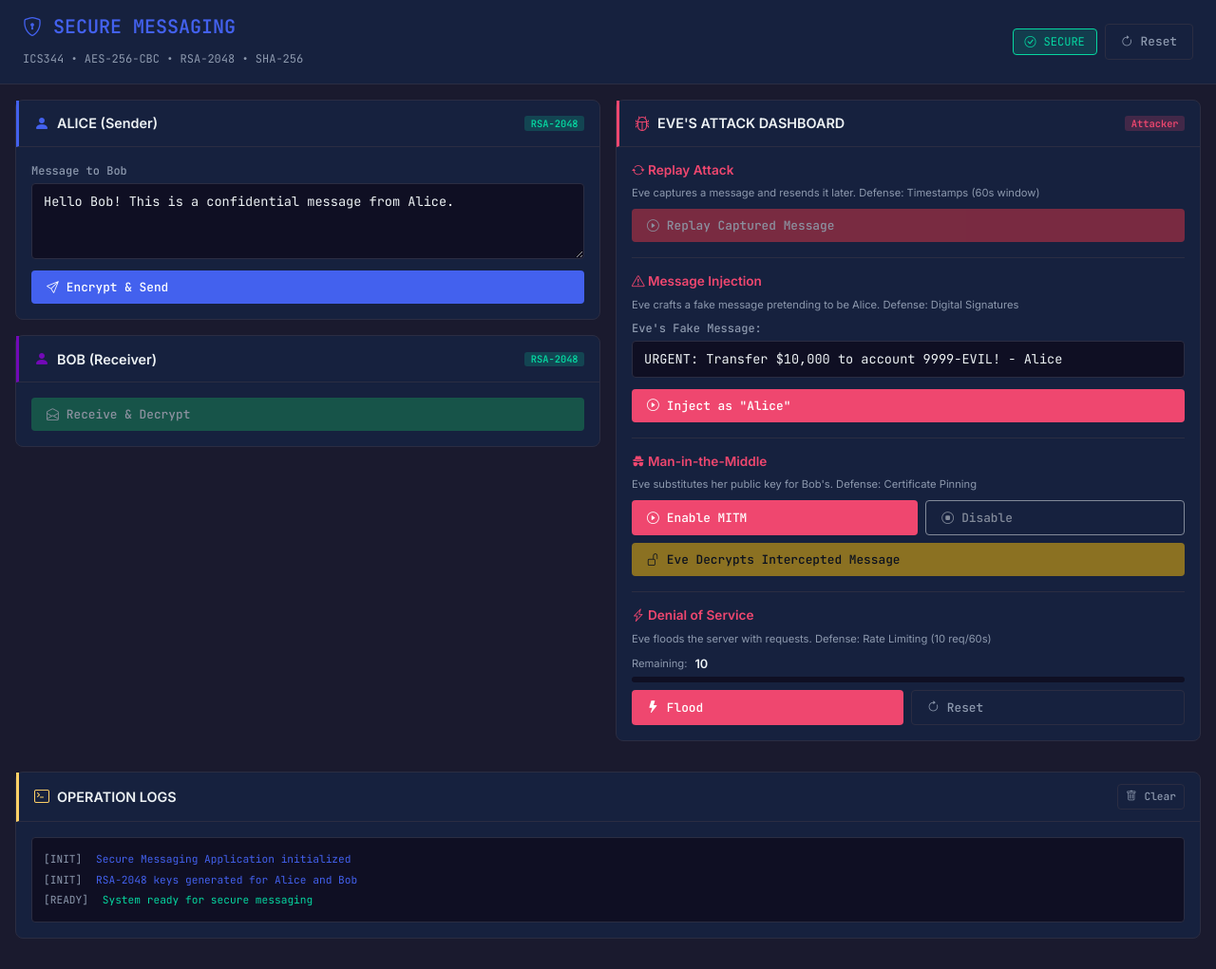
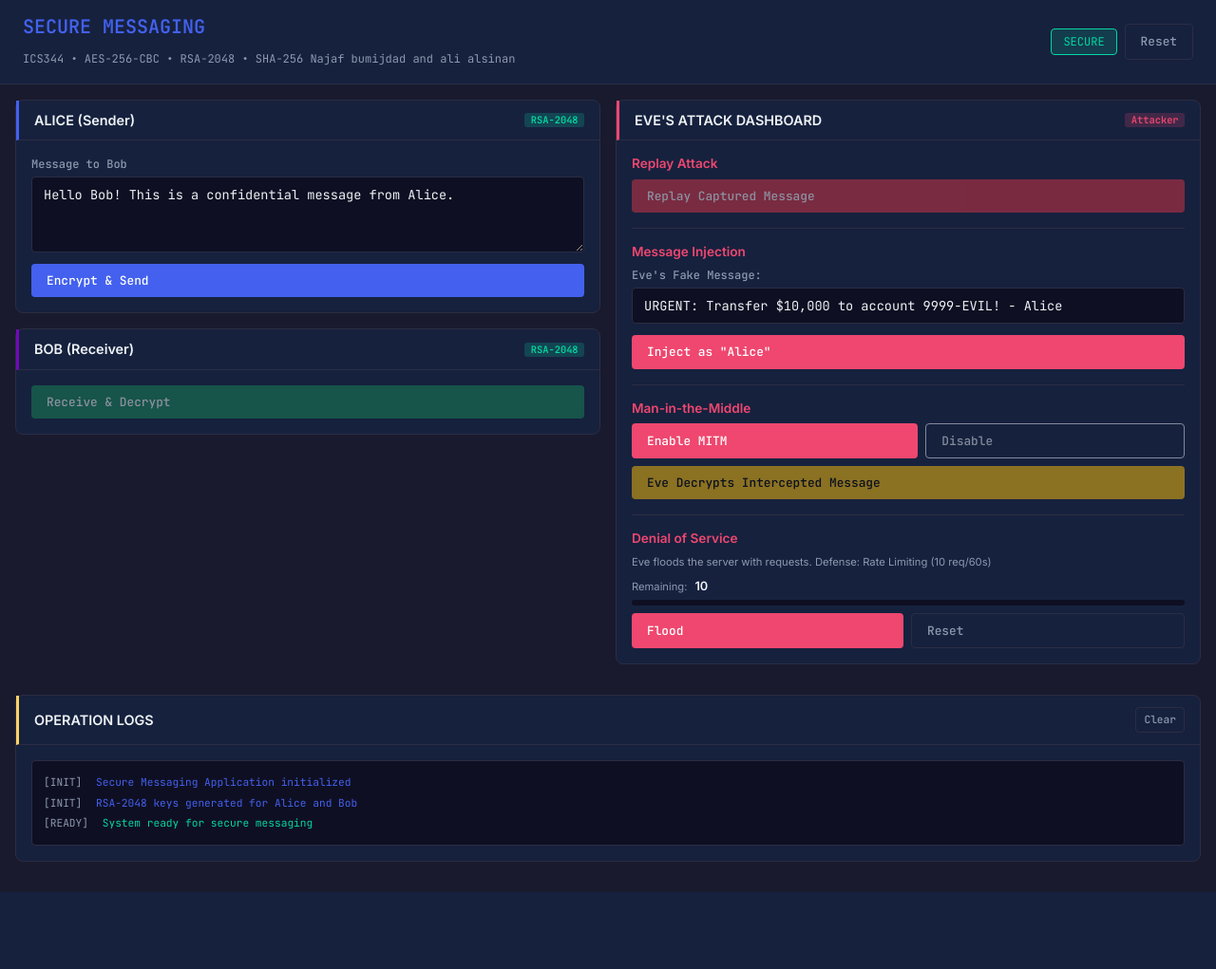
Before and after one commit to NJO132/Cryptography-in-Action-344-, a Flask app: page / in a window 1280 px wide. Shown: the whole page at 95% size. After the commit the page ends 940 px from the top, so only its background shows below. Run offline with Flask 3, Linux system fonts and the light colour scheme.

Commit message:
tiny changes

```diff
--- a/templates/index.html
+++ b/templates/index.html
@@ -1,12 +1,15 @@
 <!DOCTYPE html>
 <html lang="en">
+
 <head>
     <meta charset="UTF-8">
     <meta name="viewport" content="width=device-width, initial-scale=1.0">
     <title>Secure Messaging - ICS344 Cryptography Project</title>
 
     <!-- Google Fonts -->
-    <link href="https://fonts.googleapis.com/css2?family=JetBrains+Mono:wght@400;500;600&family=Inter:wght@400;500;600&display=swap" rel="stylesheet">
+    <link
+        href="https://fonts.googleapis.com/css2?family=JetBrains+Mono:wght@400;500;600&family=Inter:wght@400;500;600&display=swap"
+        rel="stylesheet">
 
     <!-- Bootstrap 5 -->
     <link href="https://cdn.jsdelivr.net/npm/bootstrap@5.3.2/dist/css/bootstrap.min.css" rel="stylesheet">
@@ -250,10 +253,21 @@
             padding: 0.15rem 0;
         }
 
-        .log-entry.success { color: var(--accent-green); }
-        .log-entry.error { color: var(--accent-red); }
-        .log-entry.warning { color: var(--accent-yellow); }
-        .log-entry.info { color: var(--accent-blue); }
+        .log-entry.success {
+            color: var(--accent-green);
+        }
+
+        .log-entry.error {
+            color: var(--accent-red);
+        }
+
+        .log-entry.warning {
+            color: var(--accent-yellow);
+        }
+
+        .log-entry.info {
+            color: var(--accent-blue);
+        }
 
         .log-entry .timestamp {
             color: var(--text-secondary);
@@ -413,7 +427,9 @@
         }
 
         @keyframes spin {
-            to { transform: rotate(360deg); }
+            to {
+                transform: rotate(360deg);
+            }
         }
 
         /* Scrollbar */
@@ -431,26 +447,28 @@
         }
 
         /* Column containers */
-        .left-column, .right-column {
+        .left-column,
+        .right-column {
             display: flex;
             flex-direction: column;
         }
     </style>
 </head>
+
 <body>
     <!-- Header -->
     <header class="header">
         <div class="d-flex justify-content-between align-items-center">
             <div>
-                <h1><i class="bi bi-shield-lock"></i> SECURE MESSAGING</h1>
-                <span class="subtitle">ICS344 • AES-256-CBC • RSA-2048 • SHA-256</span>
+                <h1> SECURE MESSAGING</h1>
+                <span class="subtitle">ICS344 • AES-256-CBC • RSA-2048 • SHA-256 Najaf bumijdad and ali alsinan</span>
             </div>
             <div class="d-flex align-items-center gap-2">
                 <span id="mitm-status" class="status-indicator status-secure">
-                    <i class="bi bi-check-circle"></i> SECURE
+                    SECURE
                 </span>
                 <button class="btn btn-outline" onclick="resetAll()">
-                    <i class="bi bi-arrow-clockwise"></i> Reset
+                    Reset
                 </button>
             </div>
         </div>
@@ -465,7 +483,7 @@
             <!-- ALICE (Sender) -->
             <div class="card-panel">
                 <div class="card-header alice">
-                    <i class="bi bi-person-fill" style="color: var(--accent-blue)"></i>
+
                     <h3>ALICE (Sender)</h3>
                     <span class="badge badge-success ms-auto">RSA-2048</span>
                 </div>
@@ -476,11 +494,12 @@
 
                     <div class="form-group">
                         <label class="form-label">Message to Bob</label>
-                        <textarea id="message-input" class="form-control" placeholder="Enter your secret message...">Hello Bob! This is a confidential message from Alice.</textarea>
+                        <textarea id="message-input" class="form-control"
+                            placeholder="Enter your secret message...">Hello Bob! This is a confidential message from Alice.</textarea>
                     </div>
 
                     <button id="send-btn" class="btn btn-primary w-100" onclick="sendMessage()">
-                        <i class="bi bi-send"></i> Encrypt & Send
+                        Encrypt & Send
                     </button>
 
                     <div id="payload-display" class="payload-display" style="display: none;">
@@ -513,13 +532,13 @@
             <!-- BOB (Receiver) -->
             <div class="card-panel">
                 <div class="card-header bob">
-                    <i class="bi bi-person-fill" style="color: var(--accent-purple)"></i>
+
                     <h3>BOB (Receiver)</h3>
                     <span class="badge badge-success ms-auto">RSA-2048</span>
                 </div>
                 <div class="card-body">
                     <button id="receive-btn" class="btn btn-success w-100" onclick="receiveMessage()" disabled>
-                        <i class="bi bi-envelope-open"></i> Receive & Decrypt
+                        Receive & Decrypt
                     </button>
 
                     <div id="receive-result" style="display: none;">
@@ -537,7 +556,7 @@
         <div class="right-column">
             <div class="card-panel">
                 <div class="card-header attack">
-                    <i class="bi bi-bug" style="color: var(--accent-red)"></i>
+
                     <h3>EVE'S ATTACK DASHBOARD</h3>
                     <span class="badge badge-danger ms-auto">Attacker</span>
                 </div>
@@ -545,50 +564,51 @@
 
                     <!-- Replay Attack -->
                     <div class="attack-section">
-                        <h4><i class="bi bi-arrow-repeat"></i> Replay Attack</h4>
-                        <p>Eve captures a message and resends it later. Defense: Timestamps (60s window)</p>
+                        <h4> Replay Attack</h4>
+
                         <button class="btn btn-danger w-100" onclick="simulateReplayAttack()" id="replay-btn" disabled>
-                            <i class="bi bi-play-circle"></i> Replay Captured Message
+                            Replay Captured Message
                         </button>
                         <div id="replay-result" class="result-box" style="display: none;"></div>
                     </div>
 
                     <!-- Message Injection -->
                     <div class="attack-section">
-                        <h4><i class="bi bi-exclamation-triangle"></i> Message Injection</h4>
-                        <p>Eve crafts a fake message pretending to be Alice. Defense: Digital Signatures</p>
+                        <h4> Message Injection</h4>
+
                         <div class="form-group">
                             <label class="form-label">Eve's Fake Message:</label>
                             <input type="text" id="injection-message" class="form-control"
-                                   value="URGENT: Transfer $10,000 to account 9999-EVIL! - Alice">
+                                value="URGENT: Transfer $10,000 to account 9999-EVIL! - Alice">
                         </div>
                         <button class="btn btn-danger w-100" onclick="simulateInjectionAttack()">
-                            <i class="bi bi-play-circle"></i> Inject as "Alice"
+                            Inject as "Alice"
                         </button>
                         <div id="injection-result" class="result-box" style="display: none;"></div>
                     </div>
 
                     <!-- MITM Attack -->
                     <div class="attack-section">
-                        <h4><i class="bi bi-incognito"></i> Man-in-the-Middle</h4>
-                        <p>Eve substitutes her public key for Bob's. Defense: Certificate Pinning</p>
+                        <h4> Man-in-the-Middle</h4>
+
                         <div class="d-flex gap-2 mb-2">
                             <button class="btn btn-danger flex-grow-1" onclick="enableMITM()" id="mitm-enable-btn">
-                                <i class="bi bi-play-circle"></i> Enable MITM
+                                Enable MITM
                             </button>
-                            <button class="btn btn-outline flex-grow-1" onclick="disableMITM()" id="mitm-disable-btn" disabled>
-                                <i class="bi bi-stop-circle"></i> Disable
+                            <button class="btn btn-outline flex-grow-1" onclick="disableMITM()" id="mitm-disable-btn"
+                                disabled>
+                                Disable
                             </button>
                         </div>
                         <button class="btn btn-warning w-100" onclick="mitmDecrypt()" id="mitm-decrypt-btn" disabled>
-                            <i class="bi bi-unlock"></i> Eve Decrypts Intercepted Message
+                            Eve Decrypts Intercepted Message
                         </button>
                         <div id="mitm-result" class="result-box" style="display: none;"></div>
                     </div>
 
                     <!-- DoS Attack -->
                     <div class="attack-section">
-                        <h4><i class="bi bi-lightning-charge"></i> Denial of Service</h4>
+                        <h4> Denial of Service</h4>
                         <p>Eve floods the server with requests. Defense: Rate Limiting (10 req/60s)</p>
                         <div class="d-flex align-items-center gap-2 mb-1">
                             <span style="font-size: 0.7rem; color: var(--text-secondary);">Remaining:</span>
@@ -599,10 +619,10 @@
                         </div>
                         <div class="d-flex gap-2 mt-2">
                             <button class="btn btn-danger flex-grow-1" onclick="simulateDoSAttack()">
-                                <i class="bi bi-lightning-fill"></i> Flood
+                                Flood
                             </button>
                             <button class="btn btn-outline flex-grow-1" onclick="resetRateLimit()">
-                                <i class="bi bi-arrow-clockwise"></i> Reset
+                                Reset
                             </button>
                         </div>
                         <div id="dos-result" class="result-box" style="display: none;"></div>
@@ -615,10 +635,11 @@
         <!-- BOTTOM: Logs -->
         <div class="card-panel full-width">
             <div class="card-header logs">
-                <i class="bi bi-terminal" style="color: var(--accent-yellow)"></i>
+
                 <h3>OPERATION LOGS</h3>
-                <button class="btn btn-outline ms-auto" onclick="clearLogs()" style="padding: 0.25rem 0.5rem; font-size: 0.7rem;">
-                    <i class="bi bi-trash"></i> Clear
+                <button class="btn btn-outline ms-auto" onclick="clearLogs()"
+                    style="padding: 0.25rem 0.5rem; font-size: 0.7rem;">
+                    Clear
                 </button>
             </div>
             <div class="card-body">
@@ -716,7 +737,7 @@
 
                     const resultDiv = document.getElementById('send-result');
                     resultDiv.className = 'result-box success';
-                    resultDiv.innerHTML = `<i class="bi bi-check-circle"></i> Encrypted & sent!`;
+                    resultDiv.innerHTML = ` Encrypted & sent!`;
                     resultDiv.style.display = 'block';
 
                     addLogs(data.logs);
@@ -730,12 +751,12 @@
             } catch (error) {
                 addLog(`Error: ${error.message}`, 'error');
                 document.getElementById('send-result').className = 'result-box error';
-                document.getElementById('send-result').innerHTML = `<i class="bi bi-x-circle"></i> ${error.message}`;
+                document.getElementById('send-result').innerHTML = ` ${error.message}`;
                 document.getElementById('send-result').style.display = 'block';
             }
 
             btn.disabled = false;
-            btn.innerHTML = '<i class="bi bi-send"></i> Encrypt & Send';
+            btn.innerHTML = ' Encrypt & Send';
         }
 
         // Receive Message (Bob)
@@ -768,14 +789,14 @@
                 } else {
                     document.getElementById('receive-result').style.display = 'none';
                     document.getElementById('receive-error').style.display = 'block';
-                    document.getElementById('receive-error').innerHTML = `<i class="bi bi-x-circle"></i> ${data.error}`;
+                    document.getElementById('receive-error').innerHTML = ` ${data.error}`;
                 }
             } catch (error) {
                 addLog(`Error: ${error.message}`, 'error');
             }
 
             btn.disabled = false;
-            btn.innerHTML = '<i class="bi bi-envelope-open"></i> Receive & Decrypt';
+            btn.innerHTML = ' Receive & Decrypt';
         }
 
         // Replay Attack
@@ -800,11 +821,11 @@
 
                 if (data.defense_worked) {
                     resultDiv.className = 'result-box success';
-                    resultDiv.innerHTML = `<i class="bi bi-shield-check"></i> BLOCKED! Timestamp expired (${data.time_difference.toFixed(1)}s old)`;
+                    resultDiv.innerHTML = ` BLOCKED! Timestamp expired (${data.time_difference.toFixed(1)}s old)`;
                     addLog('Replay attack BLOCKED!', 'success');
                 } else {
                     resultDiv.className = 'result-box error';
-                    resultDiv.innerHTML = `<i class="bi bi-x-circle"></i> Attack succeeded!`;
+                    resultDiv.innerHTML = ` Attack succeeded!`;
                 }
             } catch (error) {
                 resultDiv.className = 'result-box error';
@@ -840,11 +861,11 @@
 
                 if (data.defense_worked) {
                     resultDiv.className = 'result-box success';
-                    resultDiv.innerHTML = `<i class="bi bi-shield-check"></i> BLOCKED! Invalid signature (Eve doesn't have Alice's private key)`;
+                    resultDiv.innerHTML = ` BLOCKED! Invalid signature (Eve doesn't have Alice's private key)`;
                     addLog('Injection attack BLOCKED!', 'success');
                 } else {
                     resultDiv.className = 'result-box error';
-                    resultDiv.innerHTML = `<i class="bi bi-x-circle"></i> Attack succeeded!`;
+                    resultDiv.innerHTML = ` Attack succeeded!`;
                 }
             } catch (error) {
                 resultDiv.className = 'result-box error';
@@ -867,7 +888,7 @@
                 if (data.success) {
                     mitmActive = true;
                     document.getElementById('mitm-status').className = 'status-indicator status-attack';
-                    document.getElementById('mitm-status').innerHTML = '<i class="bi bi-exclamation-triangle"></i> MITM ACTIVE';
+                    document.getElementById('mitm-status').innerHTML = ' MITM ACTIVE';
                     document.getElementById('mitm-warning-sender').style.display = 'block';
                     document.getElementById('mitm-enable-btn').disabled = true;
                     document.getElementById('mitm-disable-btn').disabled = false;
@@ -875,7 +896,7 @@
                     const resultDiv = document.getElementById('mitm-result');
                     resultDiv.style.display = 'block';
                     resultDiv.className = 'result-box warning';
-                    resultDiv.innerHTML = `<i class="bi bi-incognito"></i> Eve's key substituted for Bob's! Send a message now.`;
+                    resultDiv.innerHTML = ` Eve's key substituted for Bob's! Send a message now.`;
 
                     addLog('MITM enabled! Eve substituted her key.', 'error');
                 }
@@ -893,14 +914,14 @@
 
                 mitmActive = false;
                 document.getElementById('mitm-status').className = 'status-indicator status-secure';
-                document.getElementById('mitm-status').innerHTML = '<i class="bi bi-check-circle"></i> SECURE';
+                document.getElementById('mitm-status').innerHTML = ' SECURE';
                 document.getElementById('mitm-warning-sender').style.display = 'none';
                 document.getElementById('mitm-enable-btn').disabled = false;
                 document.getElementById('mitm-disable-btn').disabled = true;
                 document.getElementById('mitm-decrypt-btn').disabled = true;
 
                 document.getElementById('mitm-result').className = 'result-box success';
-                document.getElementById('mitm-result').innerHTML = '<i class="bi bi-shield-check"></i> MITM disabled. Bob\'s key restored.';
+                document.getElementById('mitm-result').innerHTML = ' MITM disabled. Bob\'s key restored.';
 
                 addLog('MITM disabled.', 'success');
             } catch (error) {
@@ -932,11 +953,11 @@
 
                 if (data.success) {
                     resultDiv.className = 'result-box error';
-                    resultDiv.innerHTML = `<i class="bi bi-unlock"></i> EVE READ: "${data.intercepted_message}"`;
+                    resultDiv.innerHTML = ` EVE READ: "${data.intercepted_message}"`;
                     addLog(`EVE DECRYPTED: "${data.intercepted_message}"`, 'error');
                 } else {
                     resultDiv.className = 'result-box success';
-                    resultDiv.innerHTML = `<i class="bi bi-shield-check"></i> Failed! Message wasn't encrypted with Eve's key.`;
+                    resultDiv.innerHTML = ` Failed! Message wasn't encrypted with Eve's key.`;
                 }
             } catch (error) {
                 resultDiv.className = 'result-box error';
@@ -965,14 +986,14 @@
 
                     resultDiv.style.display = 'block';
                     resultDiv.className = 'result-box success';
-                    resultDiv.innerHTML = `<i class="bi bi-check-circle"></i> Allowed (${remaining} left)`;
+                    resultDiv.innerHTML = ` Allowed (${remaining} left)`;
                 } else {
                     document.getElementById('rate-limit-remaining').textContent = '0';
                     document.getElementById('rate-limit-fill').style.width = '100%';
 
                     resultDiv.style.display = 'block';
                     resultDiv.className = 'result-box success';
-                    resultDiv.innerHTML = `<i class="bi bi-shield-check"></i> BLOCKED! Rate limit exceeded.`;
+                    resultDiv.innerHTML = ` BLOCKED! Rate limit exceeded.`;
                     addLog('DoS BLOCKED! IP temporarily banned.', 'success');
                 }
             } catch (error) {
@@ -1015,7 +1036,7 @@
             document.getElementById('mitm-decrypt-btn').disabled = true;
 
             document.getElementById('mitm-status').className = 'status-indicator status-secure';
-            document.getElementById('mitm-status').innerHTML = '<i class="bi bi-check-circle"></i> SECURE';
+            document.getElementById('mitm-status').innerHTML = ' SECURE';
             document.getElementById('mitm-warning-sender').style.display = 'none';
 
             document.getElementById('rate-limit-remaining').textContent = '10';
@@ -1026,4 +1047,5 @@
         }
     </script>
 </body>
+
 </html>
--- /dev/null
+++ b/venv_new/pyvenv.cfg
@@ -0,0 +1,5 @@
+home = /usr/bin
+include-system-site-packages = false
+version = 3.12.3
+executable = /usr/bin/python3.12
+command = /usr/bin/python3 -m venv /home/najaf/Desktop/kaka/venv_new
```
Also changed, not shown: 13 other files.
